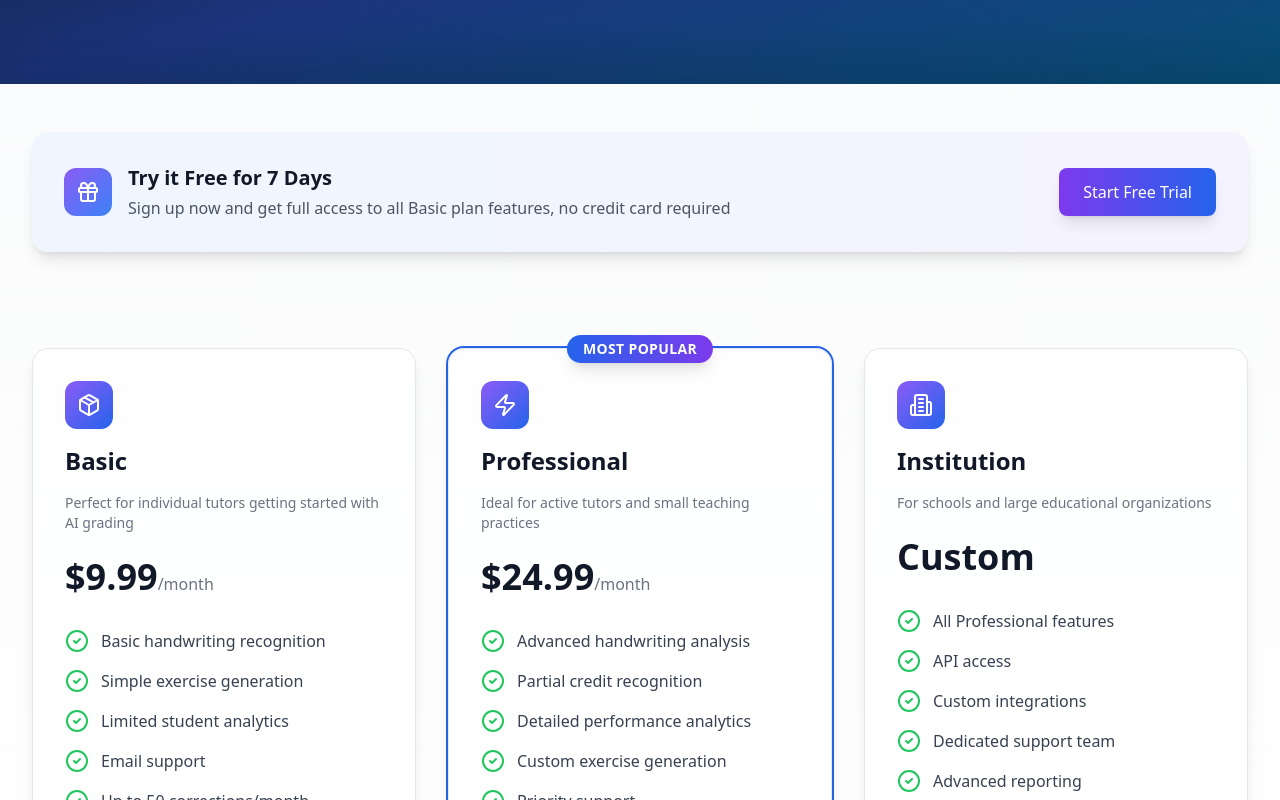
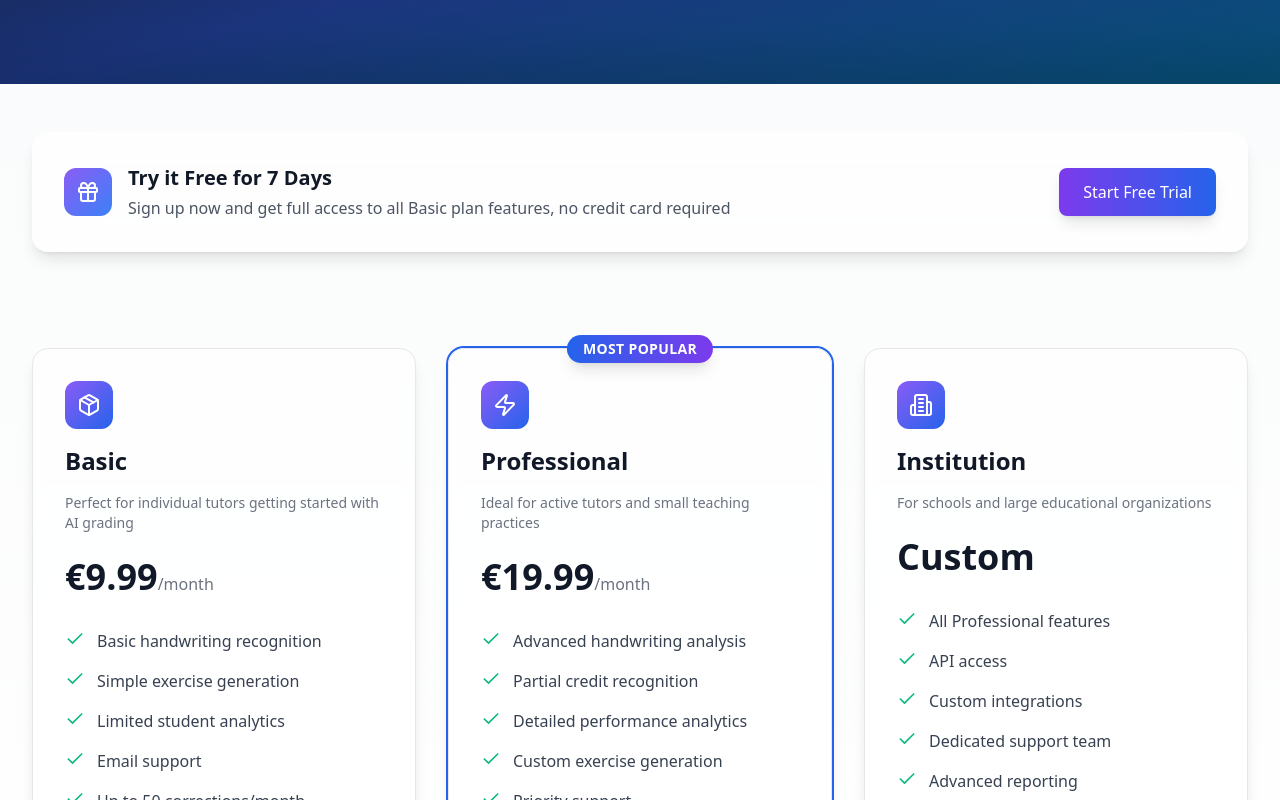
Before and after one commit to muhuuh/tutor_app, a React (Vite) app: page /pricing in a window 1280 px wide. Shown: the part 220-1020 px from the top of the page. Built offline with nearby package versions, Linux system fonts and the light colour scheme; no server answers.

Commit message:
improved pricing UI

```diff
--- a/src/pages/Pricing.tsx
+++ b/src/pages/Pricing.tsx
@@ -1,13 +1,13 @@
 import React from "react";
 import { Link } from "react-router-dom";
 import { motion } from "framer-motion";
-import { Package, Zap, Building2, CheckCircle2, Gift } from "lucide-react";
+import { Package, Zap, Building2, Check, Gift } from "lucide-react";
 
 export function Pricing() {
   const pricingPlans = [
     {
       name: "Basic",
-      price: "$9.99",
+      price: "€9.99",
       period: "/month",
       description:
         "Perfect for individual tutors getting started with AI grading",
@@ -22,7 +22,7 @@ export function Pricing() {
     },
     {
       name: "Professional",
-      price: "$24.99",
+      price: "€19.99",
       period: "/month",
       popular: true,
       icon: Zap,
@@ -86,9 +86,14 @@ export function Pricing() {
           <motion.div
             initial={{ opacity: 0, y: 20 }}
             animate={{ opacity: 1, y: 0 }}
-            className="mb-16 bg-gradient-to-r from-blue-50 to-violet-50 rounded-2xl p-8 shadow-lg relative overflow-hidden"
+            className="mb-16 group relative bg-white/70 backdrop-blur-xl rounded-2xl p-8 shadow-lg overflow-hidden transition-all duration-500 hover:-translate-y-2 hover:shadow-2xl"
           >
+            {/* Grid background overlay */}
             <div className="absolute inset-0 bg-grid-blue-500/[0.02] bg-[size:20px_20px]" />
+
+            {/* Gradient overlay on hover */}
+            <div className="absolute inset-0 rounded-2xl bg-gradient-to-br from-blue-50 to-purple-50 opacity-0 group-hover:opacity-100 transition-opacity duration-500" />
+
             <div className="flex items-center justify-between relative z-10">
               <div className="flex items-center space-x-4">
                 <div className="p-3 bg-gradient-to-br from-violet-500 to-blue-500 rounded-xl text-white">
@@ -112,17 +117,19 @@ export function Pricing() {
               </Link>
             </div>
           </motion.div>
-
           <div className="mt-24 space-y-12 lg:space-y-0 lg:grid lg:grid-cols-3 lg:gap-x-8">
             {pricingPlans.map((plan) => (
               <motion.div
+                key={plan.name}
                 initial={{ opacity: 0, y: 20 }}
                 animate={{ opacity: 1, y: 0 }}
-                key={plan.name}
-                className={`relative p-8 bg-white/70 backdrop-blur-sm border border-gray-200 rounded-2xl shadow-lg hover:shadow-xl transition-all ${
+                className={`group relative p-8 bg-white/70 backdrop-blur-sm border border-gray-200 rounded-2xl shadow-lg transition-all duration-500 hover:-translate-y-2 hover:shadow-2xl ${
                   plan.popular ? "ring-2 ring-blue-600" : ""
                 }`}
               >
+                {/* Gradient overlay on hover */}
+                <div className="absolute inset-0 rounded-2xl bg-gradient-to-br from-blue-50 to-purple-50 opacity-0 group-hover:opacity-100 transition-opacity duration-500" />
+
                 {plan.popular && (
                   <div className="absolute top-0 left-1/2 transform -translate-x-1/2 -translate-y-1/2">
                     <span className="inline-flex px-4 py-1 rounded-full text-sm font-semibold tracking-wide uppercase bg-gradient-to-r from-blue-600 to-violet-600 text-white shadow-lg">
@@ -131,6 +138,7 @@ export function Pricing() {
                   </div>
                 )}
 
+                <div className="relative z-10">
                   <div className="mb-8">
                     <div className="w-12 h-12 bg-gradient-to-br from-violet-500 to-blue-600 rounded-xl flex items-center justify-center text-white mb-4">
                       <plan.icon className="w-6 h-6" />
@@ -155,25 +163,28 @@ export function Pricing() {
 
                   <ul className="space-y-4 flex-1">
                     {plan.features.map((feature, index) => (
-                    <li key={index} className="flex items-start">
+                      <li key={index} className="flex items-start group">
                         <div className="flex-shrink-0">
-                        <CheckCircle2 className="h-6 w-6 text-green-500" />
+                          <Check className="h-5 w-5 stroke-2 text-emerald-500 transition-transform duration-200 group-hover:scale-110" />
                         </div>
-                      <p className="ml-3 text-base text-gray-700">{feature}</p>
+                        <p className="ml-3 text-base text-gray-700">
+                          {feature}
+                        </p>
                       </li>
                     ))}
                   </ul>
 
                   <Link
                     to="/auth"
-                  className={`mt-8 block w-full px-6 py-4 text-center font-medium rounded-lg ${
+                    className={`relative z-10 mt-8 block w-full px-6 py-4 text-center font-medium rounded-lg transition-all duration-200 shadow-sm hover:shadow ${
                       plan.popular
                         ? "bg-gradient-to-r from-violet-600 to-blue-600 text-white hover:from-violet-700 hover:to-blue-700"
                         : "bg-gray-50 text-gray-900 hover:bg-gray-100"
-                  } transition-all duration-200 shadow-sm hover:shadow`}
+                    }`}
                   >
                     Get started
                   </Link>
+                </div>
               </motion.div>
             ))}
           </div>
```
Lines whose indentation alone changed are shown as unchanged.
